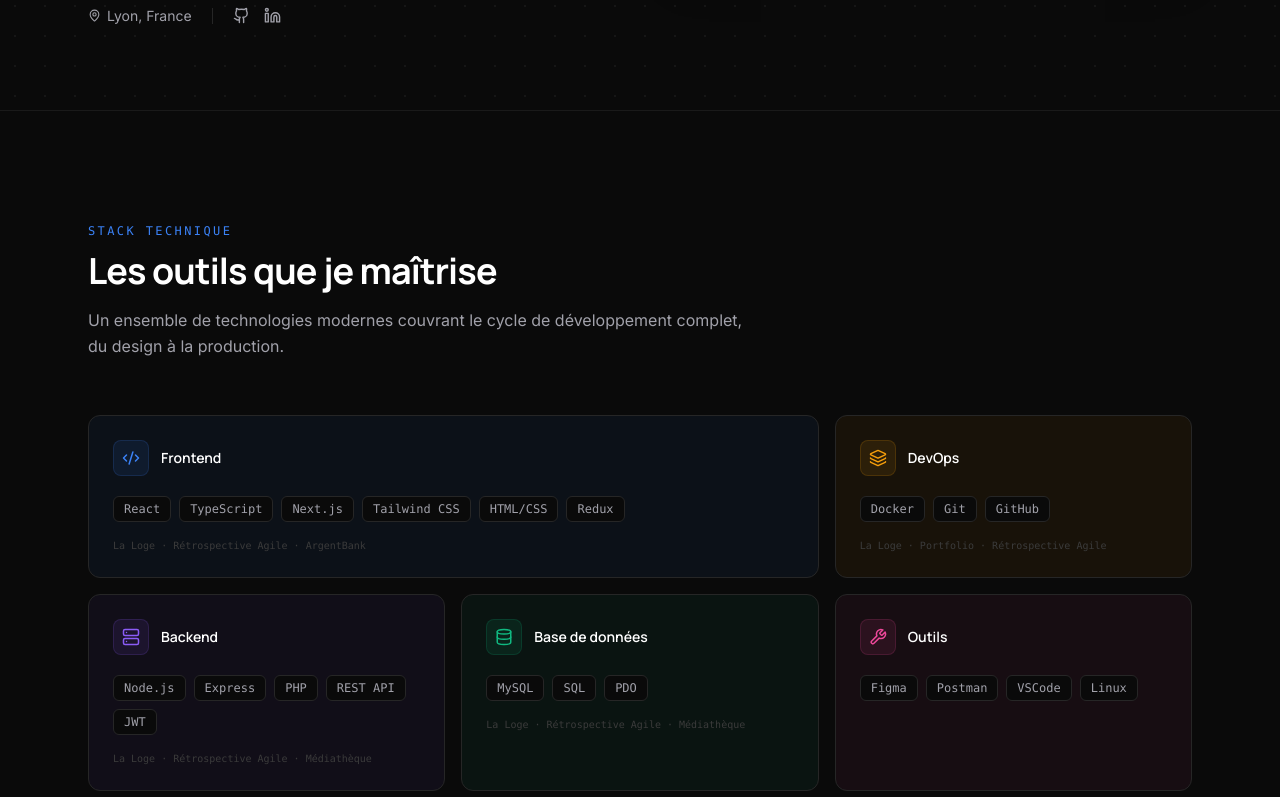
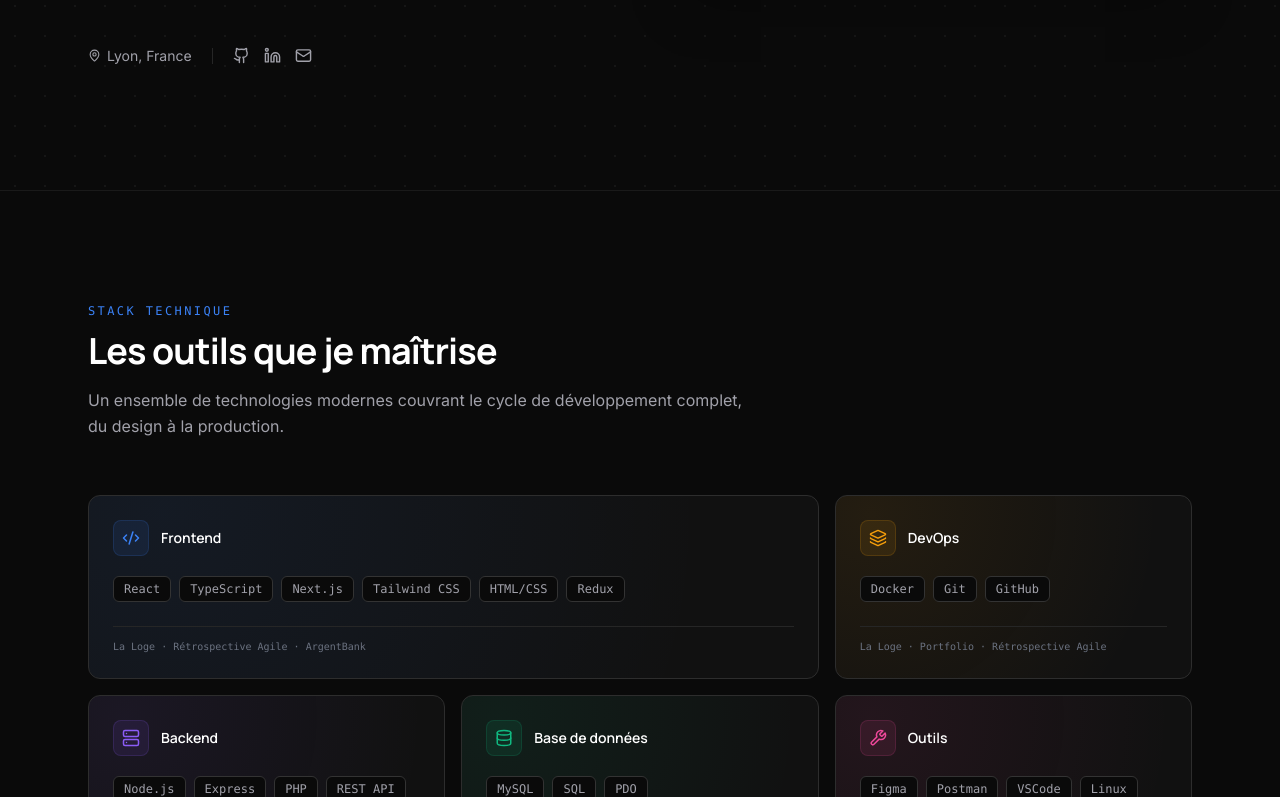
Before and after one commit to ebenyoub/portfolio, a React (Vite) app in the folder portfolio_frontend/: page / in a window 1280 px wide. Shown: the part 673-1470 px from the top of the page. Built offline with nearby package versions, Linux system fonts and the light colour scheme; no server answers.

Commit message:
style: align homepage with figma make

```diff
--- a/portfolio_frontend/src/pages/HomePage.tsx
+++ b/portfolio_frontend/src/pages/HomePage.tsx
@@ -75,21 +75,22 @@ const TIMELINE = [
 
 function StackCardComponent({ cat }: { cat: typeof STACK_CATEGORIES[0] }) {
   const Icon = cat.icon;
+  const customBackground = `radial-gradient(circle at 10% 10%, ${cat.color}15, transparent 80%), #111111`;
   return (
-    <div className="h-full border border-[#262626] rounded-xl p-6 hover:border-[#363636] transition-all duration-300 group" style={{ background: cat.bg }}>
+    <div className="h-full flex flex-col border border-[#2D2D2D] rounded-xl p-6 hover:border-[#3D3D3D] transition-all duration-300 group" style={{ background: customBackground }}>
       <div className="flex items-center gap-3 mb-5">
         <div className="w-9 h-9 rounded-lg flex items-center justify-center" style={{ background: `${cat.color}18`, border: `1px solid ${cat.color}28` }}>
           <Icon size={18} style={{ color: cat.color }} />
         </div>
         <span className="text-sm font-semibold text-white" style={{ fontFamily: "Manrope, sans-serif" }}>{cat.label}</span>
       </div>
-      <div className="flex flex-wrap gap-2 mb-4">
+      <div className="flex flex-wrap gap-2 mb-6">
         {cat.techs.map((tech) => (
-          <span key={tech} className="text-xs font-mono px-2.5 py-1 rounded-md border border-[#262626] bg-[#0A0A0A] text-[#A1A1AA] group-hover:border-[#303030] transition-colors">{tech}</span>
+          <span key={tech} className="text-xs font-mono px-2.5 py-1 rounded-md border border-[#333333] bg-[#0A0A0A] text-[#A1A1AA] group-hover:border-[#444444] transition-colors">{tech}</span>
         ))}
       </div>
       {cat.projects && (
-        <p className="text-[10px] font-mono text-[#3B3B3B] group-hover:text-[#4B4B4B] transition-colors">
+        <p className="text-[10px] font-mono text-[#6B7280] group-hover:text-[#A1A1AA] transition-colors mt-auto pt-3 border-t border-[#262626]">
           {cat.projects}
         </p>
       )}
@@ -156,10 +157,10 @@ const HomePage = () => {
   return (
     <div className="min-h-screen bg-[#0A0A0A] text-white pt-16">
       {/* Hero Section */}
-      <section className="relative min-h-[90vh] flex items-center overflow-hidden border-b border-[#1A1A1A]">
+      <section className="relative min-h-screen flex items-center overflow-hidden border-b border-[#1A1A1A]">
         <div className="absolute inset-0 opacity-25 pointer-events-none" style={{ backgroundImage: "radial-gradient(circle, #3B3B3B 1px, transparent 1px)", backgroundSize: "30px 30px" }} />
         <div className="absolute inset-0 pointer-events-none" style={{ background: "radial-gradient(ellipse 70% 40% at 50% -5%, rgba(59,130,246,0.13) 0%, transparent 65%)" }} />
-        <div className="relative max-w-6xl mx-auto px-6 py-20 w-full grid lg:grid-cols-2 gap-16 items-center">
+        <div className="relative max-w-6xl mx-auto px-6 py-24 w-full grid lg:grid-cols-2 gap-16 items-center">
           <div>
             <div className="inline-flex items-center gap-2.5 border border-[#262626] bg-[#111111] rounded-full px-3.5 py-1.5 mb-8">
               <span className="w-1.5 h-1.5 rounded-full bg-[#10B981] animate-pulse" />
@@ -191,6 +192,7 @@ const HomePage = () => {
               <div className="flex items-center gap-3.5">
                 <a href="https://github.com/ebenyoub" target="_blank" rel="noopener noreferrer" className="hover:text-white transition-colors" aria-label="GitHub"><Github size={17} /></a>
                 <a href="https://linkedin.com/in/elyas-benyoub" target="_blank" rel="noopener noreferrer" className="hover:text-white transition-colors" aria-label="LinkedIn"><Linkedin size={17} /></a>
+                <a href="mailto:embenyoub@gmail.com" className="hover:text-white transition-colors" aria-label="Email"><Mail size={17} /></a>
               </div>
             </div>
           </div>
```
Also changed, not shown: 2 other files (tests, documents, lock files or other folders).
